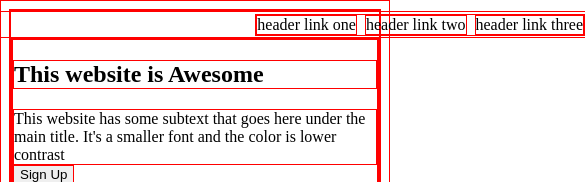
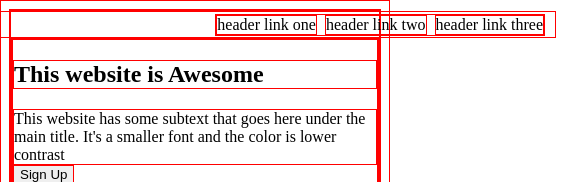
Before and after one commit to xianlvx/odin.landing, a plain HTML site: page index.html in a window 390 px wide. Shown: the top 182 px of the page, 585 px wide, since content can reach past the window. Drawn offline with Linux system fonts and the light colour scheme.

Commit message:
decided on final navbar width. Does not scale which is annoying. But I'm remembering that the assignment instructions stated not to get hung up on the pages ability to shrink to mobile.

```diff
--- a/assets/styles.css
+++ b/assets/styles.css
@@ -20,7 +20,7 @@
 
 .nav-bar {
    height: 25px;
-   width: 780px;        /* if I try to set a generic width it collapses to content and therefore negates justify-content */
+   width: 700px;        /* if I try to set a generic width it collapses to content and therefore negates justify-content */
    display: flex;
    flex-direction: row;
    align-items: center;
```
